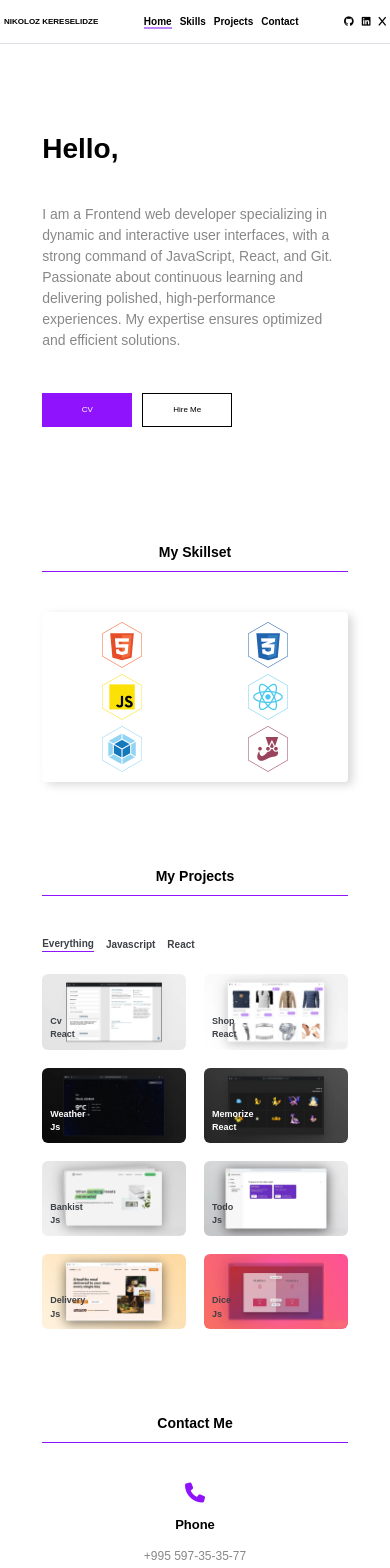
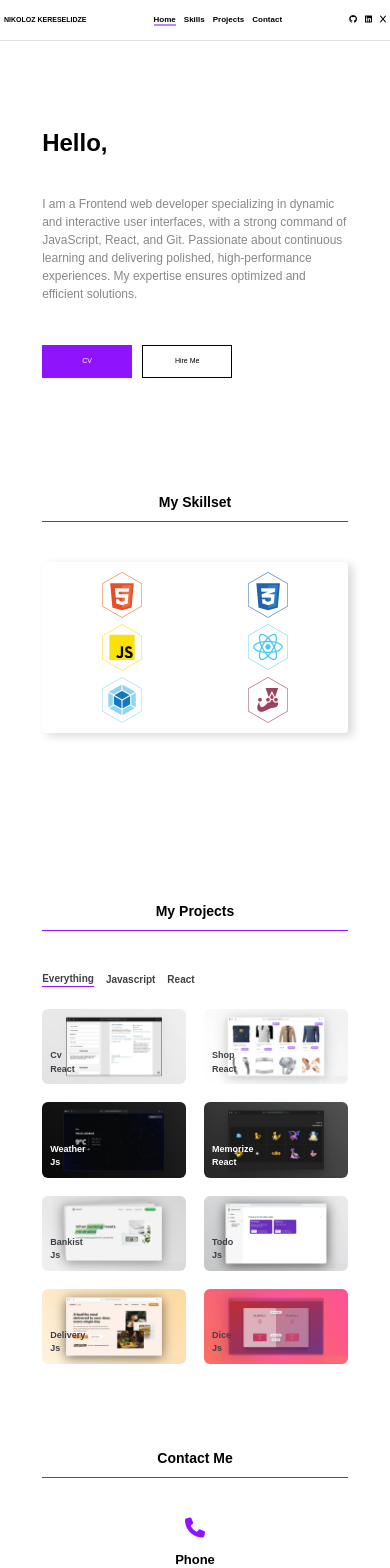
Before and after one commit to NikolozKereselidze/portfolio-project, a React (Vite) app: page / in a window 390 px wide. Shown: the top 1568 px of the page. Built offline with nearby package versions, Linux system fonts and the light colour scheme; a web font is replaced by a local one.

Commit message:
style: make small responsiveness adjustments

```diff
--- a/src/components/Contact/Contact.module.css
+++ b/src/components/Contact/Contact.module.css
@@ -1,5 +1,5 @@
 .contactWrapper {
-  padding: 10vh 10vh;
+  padding: 10vh;
   padding-top: 0;
 }
 
@@ -97,9 +97,7 @@
   .textDetails {
     font-size: 1.4rem;
   }
-}
 
-@media screen and (max-width: 1400px) {
   .submitButton {
     padding: 1.2rem 2.2rem;
     font-size: 1.1rem;
@@ -133,10 +131,12 @@
   }
 
   .contactInfo > input {
+    width: 70%;
     padding: 1rem;
   }
 
   .contactMessage > textarea {
+    width: 70%;
     padding: 1rem;
     margin-top: 2rem;
     height: 8em;
--- a/src/components/Home/Home.module.css
+++ b/src/components/Home/Home.module.css
@@ -106,7 +106,7 @@
 /* Media Queries */
 @media screen and (max-width: 1400px) {
   .homeWrapper {
-    min-height: 70vh;
+    min-height: 40vh;
   }
 
   .homeWrapper > div > h4 {
@@ -165,3 +165,18 @@
     font-size: 0.8rem;
   }
 }
+
+@media screen and (max-width: 500px) {
+  .homeGreeting {
+    font-size: 2.4rem;
+  }
+
+  .homeAbout {
+    font-size: 1.2rem;
+  }
+
+  .cvButton,
+  .hireButton {
+    font-size: 0.7rem;
+  }
+}
--- a/src/components/Navigation/Navigation.module.css
+++ b/src/components/Navigation/Navigation.module.css
@@ -173,3 +173,14 @@
     gap: 0.8rem;
   }
 }
+
+@media screen and (max-width: 500px) {
+  .navHeader {
+    font-size: 0.7rem;
+  }
+
+  .navList,
+  .footer > ul {
+    font-size: 0.8rem;
+  }
+}
--- a/src/components/Projects/Projects.module.css
+++ b/src/components/Projects/Projects.module.css
@@ -1,5 +1,5 @@
 .projectsWrapper {
-  padding: 10vh 10vh;
+  padding: 10vh;
   padding-top: 0;
 }
 
@@ -39,7 +39,6 @@
 @media screen and (max-width: 855px) {
   .projectsWrapper {
     padding: 10vh 5vh;
-    padding-top: 0;
   }
   .cardWrapper {
     grid-template-columns: repeat(auto-fill, minmax(180px, 1fr));
--- a/src/components/Skills/Skills.module.css
+++ b/src/components/Skills/Skills.module.css
@@ -26,6 +26,10 @@
 
 /* Media Queries */
 @media screen and (max-width: 1400px) {
+  .skillsWrapper {
+    padding: 10vh;
+    padding-bottom: 5vh;
+  }
   .imgWrapper {
     grid-template-columns: repeat(auto-fill, minmax(170px, 1fr));
   }
```
